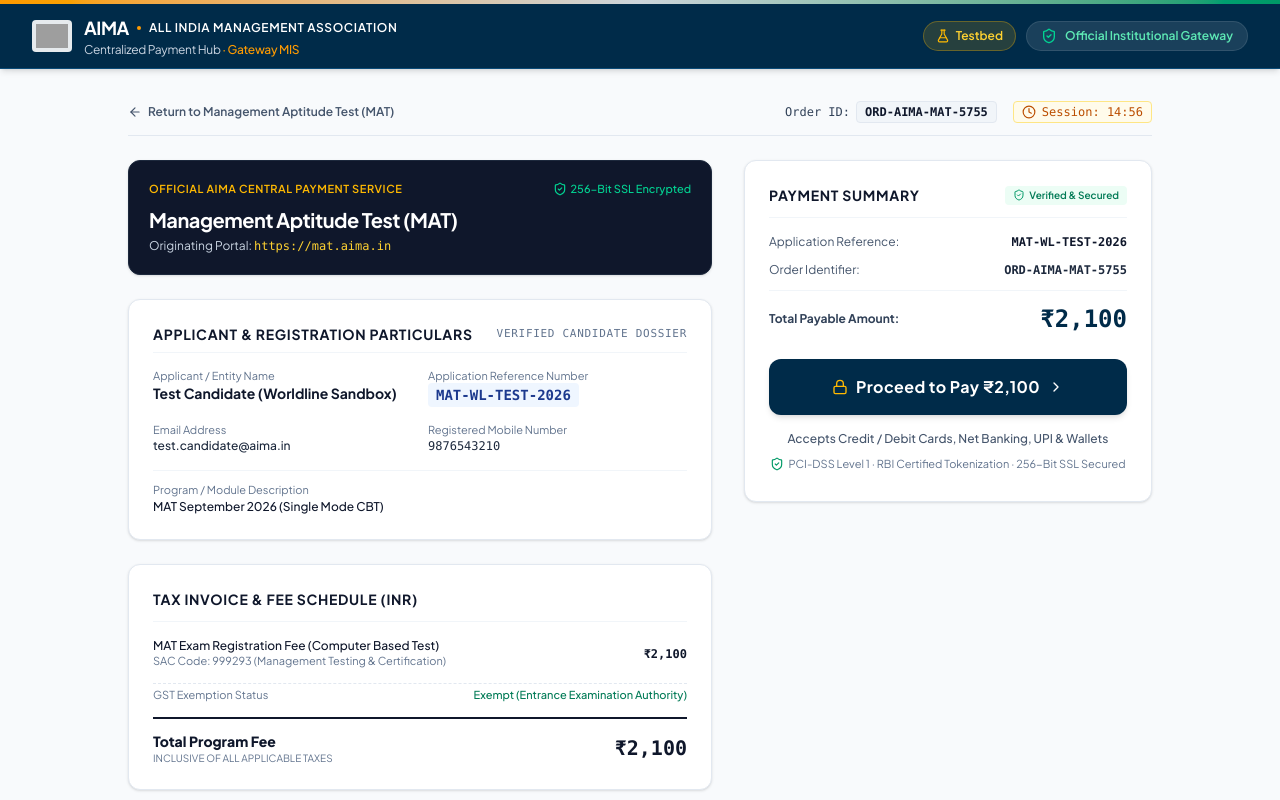
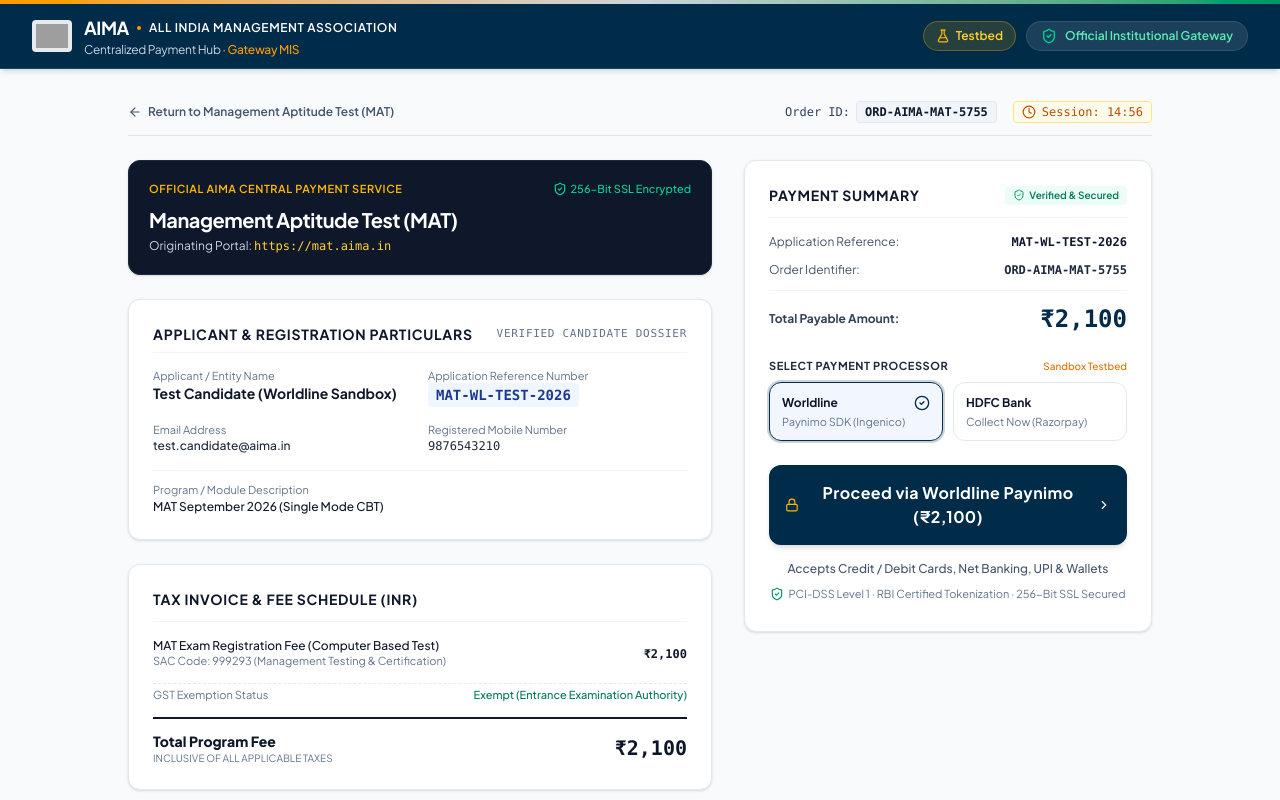
Before and after one commit to ahmadaafaq/aima-payments-hub, a React (Vite) app: page / in a window 1280 px wide. Both pictures are taken after a click on the button "Launch Test Checkout". Shown: the top 800 px of the page. Built offline with nearby package versions, Linux system fonts and the light colour scheme; no server answers; grey boxes are pictures that could not be loaded.

Commit message:
feat(checkout): add interactive Gateway Selector to checkout page and fix default test routing to Worldline

```diff
--- a/src/App.tsx
+++ b/src/App.tsx
@@ -702,7 +702,11 @@
           <DirectAccessRestricted
             onGoToAdmin={() => setActiveTab('admin')}
             onLaunchTest={() => {
-              const matApp = AIMA_APPLICATIONS.find((a) => a.code === 'MAT') || AIMA_APPLICATIONS[0];
+              const baseApp = AIMA_APPLICATIONS.find((a) => a.code === 'MAT') || AIMA_APPLICATIONS[0];
+              const matApp: AimaApplication = {
+                ...baseApp,
+                assignedGateway: 'WORLDLINE_PAYNIMO',
+              };
               const testApplicant: ApplicantPreset = {
                 name: 'Test Candidate (Worldline Sandbox)',
                 refNo: 'MAT-WL-TEST-2026',
--- a/src/components/CentralizedPaymentPage.tsx
+++ b/src/components/CentralizedPaymentPage.tsx
@@ -73,13 +73,12 @@
   const seconds = timeLeft % 60;
   const formattedTime = `${String(minutes).padStart(2, '0')}:${String(seconds).padStart(2, '0')}`;
 
-  const isAutoRouted = application.routingMode !== 'USER_SELECTABLE';
-
   useEffect(() => {
-    if (isAutoRouted && application.assignedGateway && selectedGateway !== application.assignedGateway) {
+    // If no gateway is selected yet, default to application's assigned gateway
+    if (!selectedGateway && application.assignedGateway) {
       onSelectGateway(application.assignedGateway);
     }
-  }, [application, isAutoRouted, selectedGateway, onSelectGateway]);
+  }, [application, selectedGateway, onSelectGateway]);
 
   const handleCancelAndReturn = () => {
     if (!sessionReturnUrl) {
@@ -305,6 +304,56 @@
               </div>
             </div>
 
+            {/* Gateway Selection Switch */}
+            <div className="mb-6 space-y-2">
+              <div className="flex items-center justify-between text-xs">
+                <span className="font-bold text-slate-800 uppercase tracking-wider text-[11px]">
+                  Select Payment Processor
+                </span>
+                <span className="text-[10px] text-amber-600 font-medium">Sandbox Testbed</span>
+              </div>
+
+              <div className="grid grid-cols-2 gap-2.5">
+                {/* Worldline Paynimo Option */}
+                <button
+                  type="button"
+                  onClick={() => onSelectGateway('WORLDLINE_PAYNIMO')}
+                  className={`p-3 rounded-xl border text-left cursor-pointer transition-all ${
+                    selectedGateway === 'WORLDLINE_PAYNIMO'
+                      ? 'border-[#002b49] bg-blue-50/80 ring-2 ring-[#002b49]/20 shadow-xs'
+                      : 'border-slate-200 hover:border-slate-300 bg-white hover:bg-slate-50/50'
+                  }`}
+                >
+                  <div className="flex items-center justify-between mb-1">
+                    <span className="text-xs font-bold text-slate-900">Worldline</span>
+                    {selectedGateway === 'WORLDLINE_PAYNIMO' && (
+                      <CheckCircle2 className="w-4 h-4 text-[#002b49]" />
+                    )}
+                  </div>
+                  <span className="text-[11px] text-slate-500 block leading-tight">Paynimo SDK (Ingenico)</span>
+                </button>
+
+                {/* HDFC Collect Now Option */}
+                <button
+                  type="button"
+                  onClick={() => onSelectGateway('CCAVENUE')}
+                  className={`p-3 rounded-xl border text-left cursor-pointer transition-all ${
+                    selectedGateway === 'CCAVENUE'
+                      ? 'border-[#002b49] bg-blue-50/80 ring-2 ring-[#002b49]/20 shadow-xs'
+                      : 'border-slate-200 hover:border-slate-300 bg-white hover:bg-slate-50/50'
+                  }`}
+                >
+                  <div className="flex items-center justify-between mb-1">
+                    <span className="text-xs font-bold text-slate-900">HDFC Bank</span>
+                    {selectedGateway === 'CCAVENUE' && (
+                      <CheckCircle2 className="w-4 h-4 text-[#002b49]" />
+                    )}
+                  </div>
+                  <span className="text-[11px] text-slate-500 block leading-tight">Collect Now (Razorpay)</span>
+                </button>
+              </div>
+            </div>
+
             {/* Prominent Checkout Button */}
             <div>
               <button
@@ -314,7 +363,9 @@
                 className="w-full py-4 px-4 rounded-xl font-bold text-base tracking-wide shadow-md transition-all flex items-center justify-center gap-2 bg-[#002b49] hover:bg-[#003860] active:scale-[0.99] text-white cursor-pointer group disabled:opacity-50 disabled:cursor-not-allowed"
               >
                 <Lock className="w-4 h-4 text-amber-400 group-hover:text-amber-300" />
-                <span>Proceed to Pay {formatINR(applicant.totalAmount)}</span>
+                <span>
+                  Proceed via {selectedGateway === 'WORLDLINE_PAYNIMO' ? 'Worldline Paynimo' : 'HDFC Collect Now'} ({formatINR(applicant.totalAmount)})
+                </span>
                 <ChevronRight className="w-4 h-4 group-hover:translate-x-0.5 transition-transform" />
               </button>
 
```
